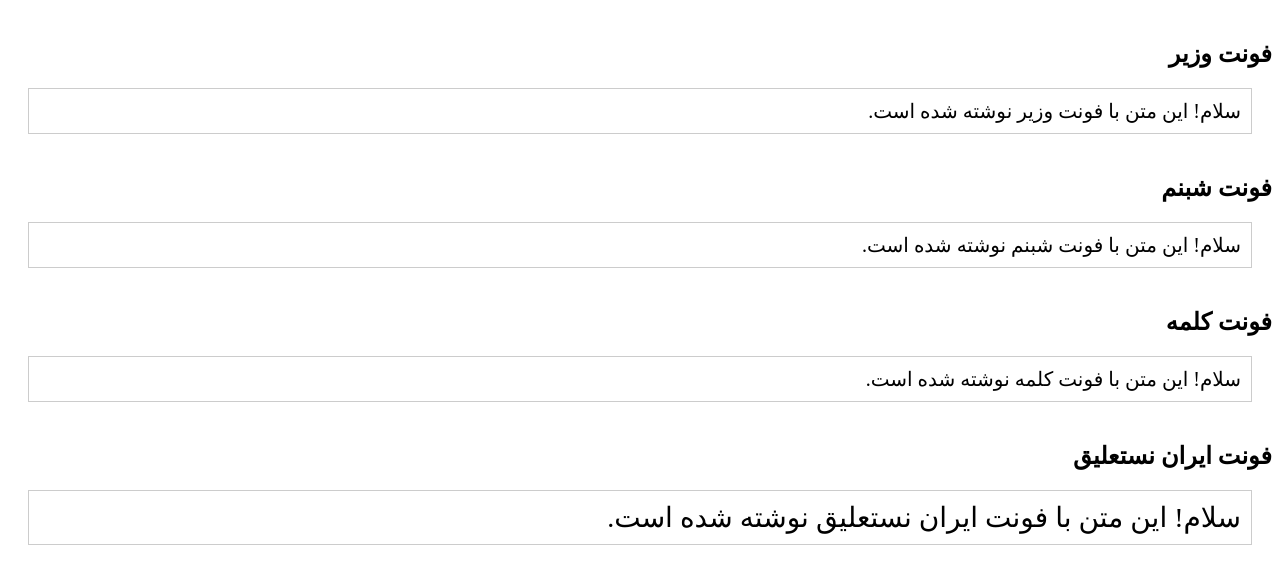
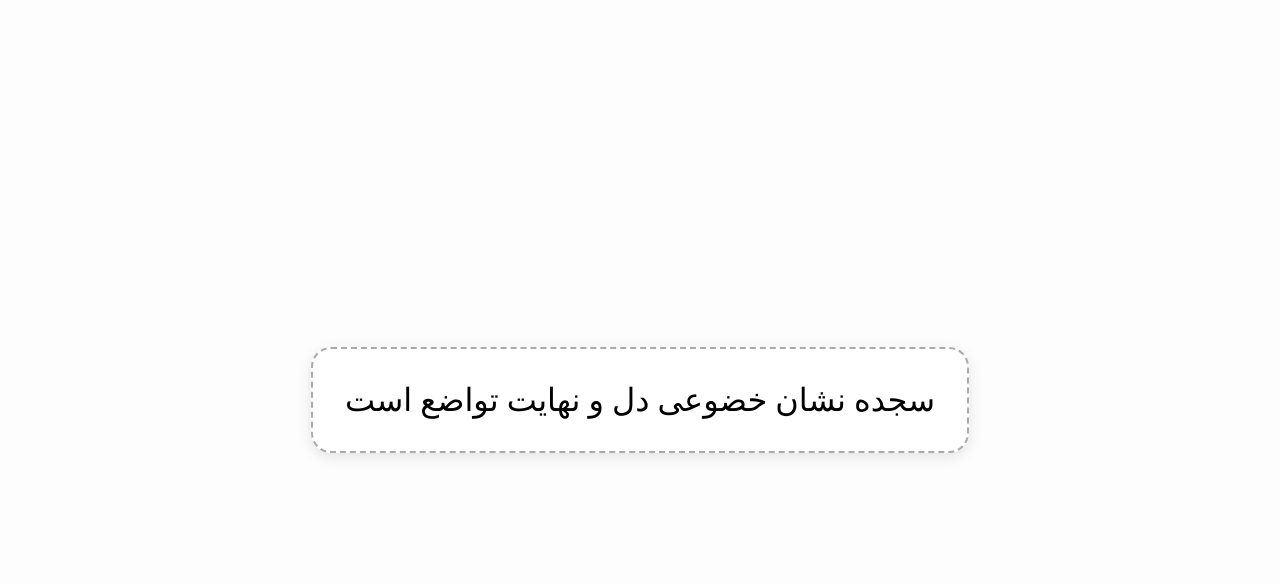
Before and after one commit to khamoosh-2025/khamoosh-2025.github.io, a plain HTML site: page index.html in a window 1280 px wide. Drawn offline with Linux system fonts and the light colour scheme; files whose address does not match are found by name; a web font is replaced by a local one.

Commit message:
Add files via upload
💡 Comment Change: رفع مشکل عدم بارگذاری سایت در GitHub Pages

✅ تغییرات اعمال‌شده:
- بازنویسی فایل `index.html` برای سازگاری کامل با GitHub Pages.
- افزودن فونت‌های فارسی به صورت محلی: `IranNastaliq`, `Sahel`, `Lalezar`, `Shabnam`, `Vazirmatn`.
- ساختاردهی مجدد فولدرها: قرار دادن فونت‌ها در پوشه‌ی `fonts/`.
- اصلاح لینک‌دهی به فایل‌های CSS و فونت در `index.html`.

🎯 هدف: برطرف‌سازی خطای "Failed to deploy to github-pages" و نمایش صحیح سایت در دامنه `khamoosh-2025.github.io`.

📁 فایل فشرده شامل همه فایل‌های جدید آماده آپلود است.

```diff
--- a/index.html
+++ b/index.html
@@ -1,26 +1,36 @@
-
 <!DOCTYPE html>
 <html lang="fa" dir="rtl">
 <head>
-    <meta charset="UTF-8">
-    <title>نمایش فونت‌های فارسی</title>
-    <link rel="stylesheet" href="fonts.css">
-    <style>
-        h2 { font-size: 24px; margin-top: 40px; }
-        .sample { font-size: 20px; }
-    </style>
+  <meta charset="UTF-8">
+  <meta name="viewport" content="width=device-width, initial-scale=1.0">
+  <title>سایت شخصی</title>
+  <link rel="stylesheet" href="style.css">
+  <style>
+    body {
+      margin: 0;
+      padding: 0;
+      background: #fdfdfd;
+      display: flex;
+      justify-content: center;
+      align-items: center;
+      height: 100vh;
+      font-family: 'IranNastaliq', serif;
+    }
+    .quote-box {
+      padding: 2rem;
+      background-color: #fff;
+      border: 2px dashed #aaa;
+      border-radius: 20px;
+      text-align: center;
+      box-shadow: 0 4px 14px rgba(0, 0, 0, 0.1);
+      font-size: 2rem;
+      max-width: 700px;
+    }
+  </style>
 </head>
 <body>
-    <h2 style="font-family: 'Vazir';">فونت وزیر</h2>
-    <div class="sample" style="font-family: 'Vazir';">سلام! این متن با فونت وزیر نوشته شده است.</div>
-
-    <h2 style="font-family: 'Shabnam';">فونت شبنم</h2>
-    <div class="sample" style="font-family: 'Shabnam';">سلام! این متن با فونت شبنم نوشته شده است.</div>
-
-    <h2 style="font-family: 'Kalameh';">فونت کلمه</h2>
-    <div class="sample" style="font-family: 'Kalameh';">سلام! این متن با فونت کلمه نوشته شده است.</div>
-
-    <h2 style="font-family: 'IranNastaliq';">فونت ایران نستعلیق</h2>
-    <div class="sample" style="font-family: 'IranNastaliq'; font-size: 28px;">سلام! این متن با فونت ایران نستعلیق نوشته شده است.</div>
+  <div class="quote-box">
+    سجده نشان خضوعی دل و نهایت تواضع است
+  </div>
 </body>
 </html>
```
